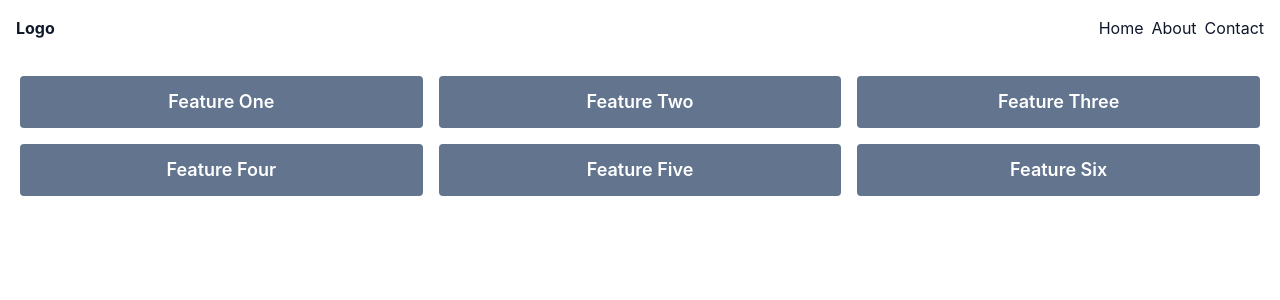
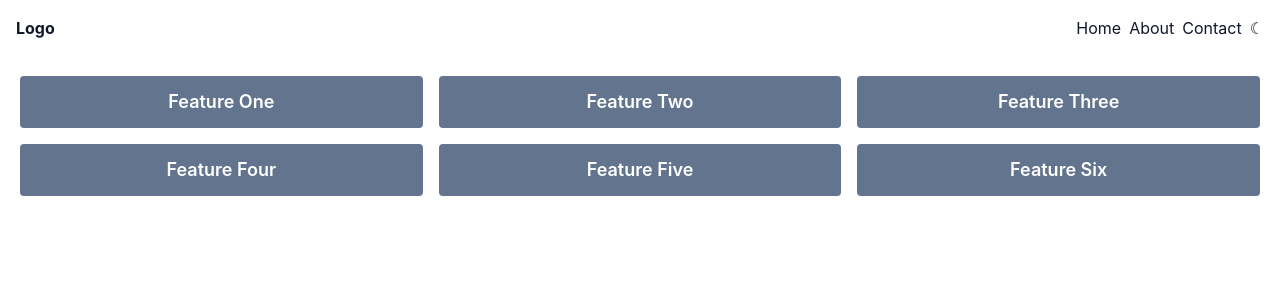
Before and after one commit to Ghufran-Luqman/React-Projects, a React (Vite) app in the folder tailwindpractice/: page / in a window 1280 px wide. Shown: the top 300 px of the page. Built offline with nearby package versions, Linux system fonts and the light colour scheme.

Commit message:
Fixed bit at bottom so applies to whole page

```diff
--- a/tailwindpractice/src/App.jsx
+++ b/tailwindpractice/src/App.jsx
@@ -4,7 +4,7 @@
   const [open, setOpen] = useState(false);
   const [theme, setTheme] = useState("light");
   return (
-    <div className={theme}>
+    <div className={`${theme} min-h-screen text-slate-900 dark:bg-slate-900 dark:text-white`}>
       {/* Navbar */}
       <div className="flex items-center justify-between text-slate-900 dark:bg-slate-900 dark:text-white p-4">
         <div className="font-bold">Logo</div>
@@ -14,6 +14,9 @@
           <span>Home</span>
           <span>About</span>
           <span>Contact</span>
+          <button className="cursor-pointer" onClick={() => setTheme(theme === "light" ? "dark" : "light")}>
+              {theme === "light" ? "☾" : "☼" }
+            </button>
         </div>
 
         <button className="cursor-pointer sm:hidden" onClick={() => setOpen(!open)}>&#9776;</button>
@@ -21,7 +24,7 @@
 
       {/* Mobile Nav */}
         {open && (
-          <div className="flex flex-col items-center p-3 gap-2 text-slate-900 dark:bg-slate-900 dark:text-white sm:hidden">
+          <div className="flex flex-col items-center p-3 gap-2 sm:hidden">
             <span>Home</span>
             <span>About</span>
             <span>Contact</span>
```
